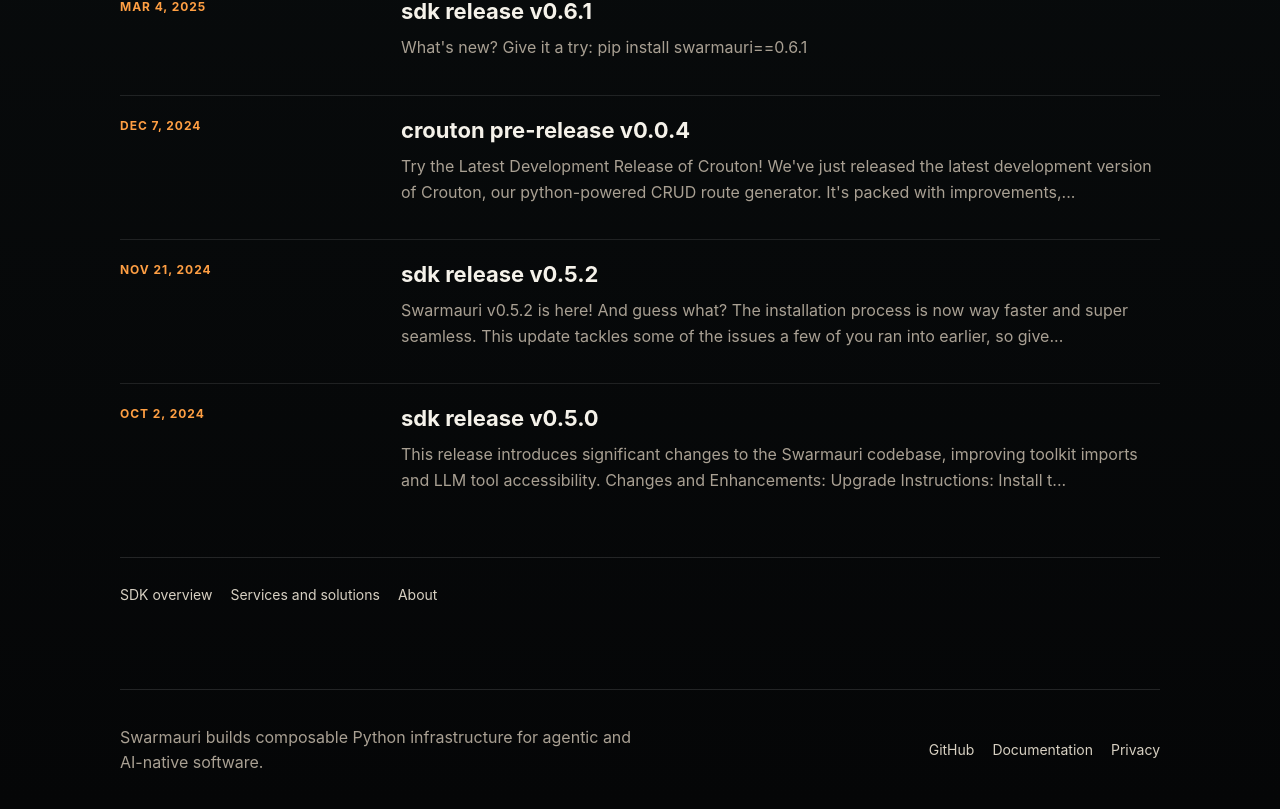
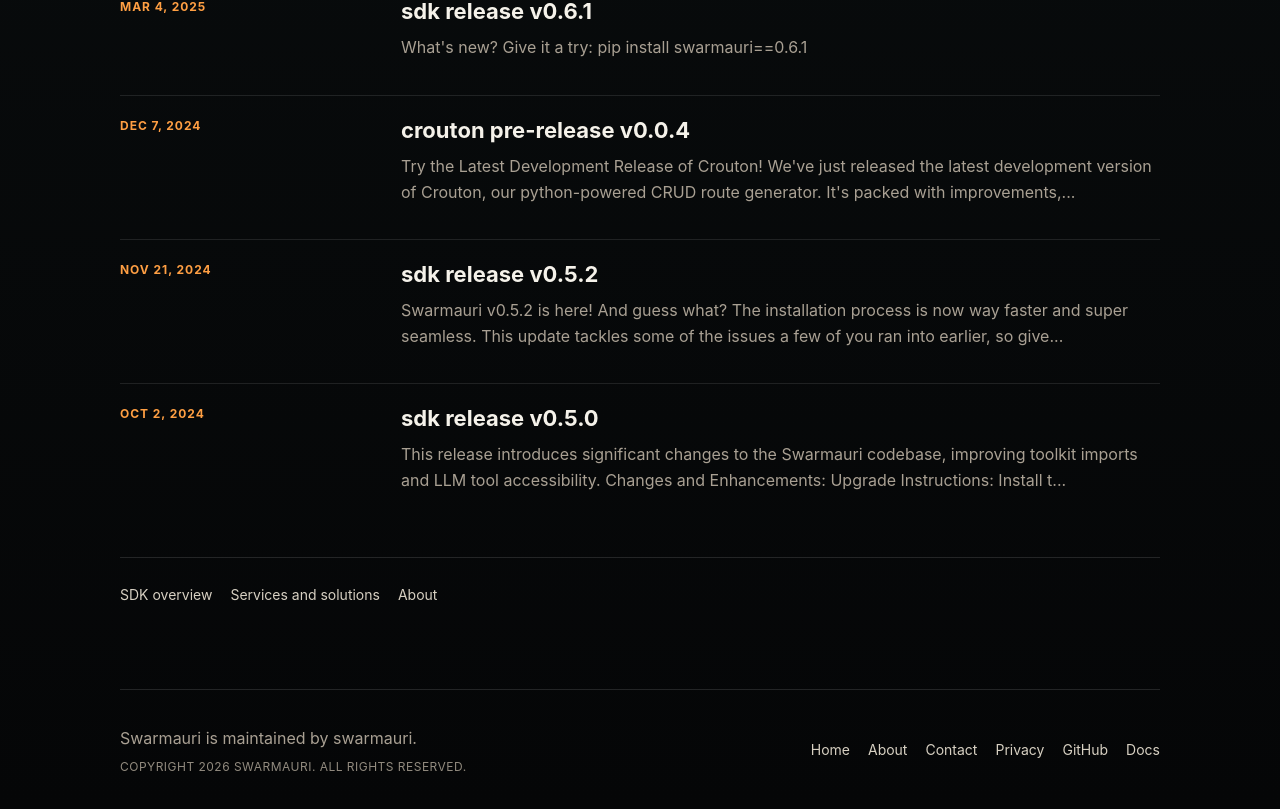
Before and after one commit to swarmauri/swarmauri-com, a React (Vite) app: page / in a window 1280 px wide. Shown: the part 1040-1849 px from the top of the page. Built offline with nearby package versions, Linux system fonts and the light colour scheme.

Commit message:
Implement full site footer contract

```diff
--- a/src/App.tsx
+++ b/src/App.tsx
@@ -24,6 +24,15 @@
   return value.length > 185 ? `${value.slice(0, 182).trim()}...` : value;
 }
 
+const currentYear = new Date().getUTCFullYear();
+const footerLinks = [
+  { label: "Home", href: "/" },
+  { label: "About", href: "/about/" },
+  { label: "Contact", href: "/contact/" },
+  { label: "Privacy", href: "/privacy-policy/" },
+  ...(siteContent.footer?.links ?? []),
+].filter((link, index, array) => array.findIndex((candidate) => candidate.href === link.href) === index);
+
 function SiteChrome({ children }: { children: React.ReactNode }) {
   return (
     <div className="site-shell">
@@ -39,11 +48,14 @@
       </header>
       <main>{children}</main>
       <footer>
-        <p>Swarmauri builds composable Python infrastructure for agentic and AI-native software.</p>
-        <div>
-          <a href="https://github.com/swarmauri">GitHub</a>
-          <a href="https://docs.swarmauri.com">Documentation</a>
-          <a href="/privacy-policy/">Privacy</a>
+        <div className="footer-copy">
+          <p>{siteContent.footer?.note || "Swarmauri builds composable Python infrastructure for agentic and AI-native software."}</p>
+          <small>Copyright {currentYear} {siteContent.product.name}. All rights reserved.</small>
+        </div>
+        <div className="footer-links">
+          {footerLinks.map((link) => (
+            <a key={link.href} href={link.href}>{link.label}</a>
+          ))}
         </div>
       </footer>
     </div>
--- a/src/styles.css
+++ b/src/styles.css
@@ -208,6 +208,22 @@
   line-height: 1.55;
 }
 
+.footer-copy {
+  display: grid;
+  gap: 8px;
+}
+
+.footer-copy small {
+  color: #928b7f;
+  font-size: 12px;
+  letter-spacing: 0.04em;
+  text-transform: uppercase;
+}
+
+.footer-links {
+  justify-content: flex-end;
+}
+
 .article-page {
   max-width: 820px;
   padding-bottom: 54px;
```
